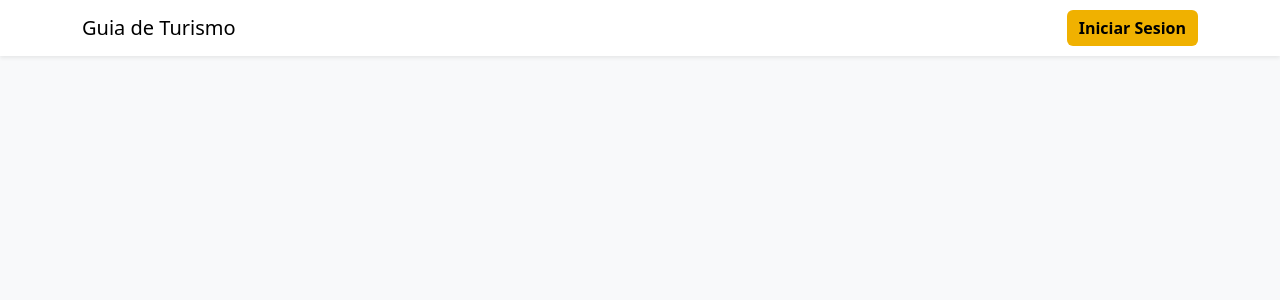
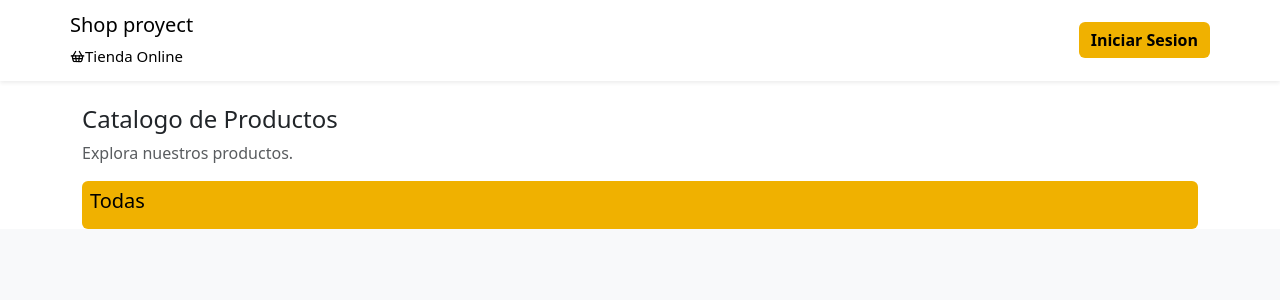
Before and after one commit to Xan147/Proyecto-guia-front, a React (Vite) app: page / in a window 1280 px wide. Shown: the top 300 px of the page. Built offline with nearby package versions, Linux system fonts and the light colour scheme.

Commit message:
Created navbar

```diff
--- a/src/App.css
+++ b/src/App.css
@@ -16,3 +16,11 @@
     background-color: #c09000 !important;
     color: #000000 !important;
 }
+
+.fs-text-nav {
+    font-size: 15px;
+}
+
+.app-color-bg {
+    background-color: #f0b100;
+}
--- a/src/components/comHome/Nav.jsx
+++ b/src/components/comHome/Nav.jsx
@@ -1,14 +1,21 @@
 import { Button, Container, Navbar } from "react-bootstrap";
+import { LuShoppingBasket } from "react-icons/lu";
+import { Outlet } from "react-router-dom";
 
 export default function NavBar() {
     return (
         <>
-        <Navbar expand="true" className="shadow-sm">
-            <Container>
-                <Navbar.Brand href="#">Guia de Turismo</Navbar.Brand>
+        <Navbar expand="true" className="shadow-sm mb-4">
+            <Container className="p-0">
+                <Navbar.Brand>
+                    <h5>Shop proyect</h5>
+                    <p className="fs-text-nav m-0 p-0 d-flex align-items-center"><LuShoppingBasket />Tienda Online</p>
+                </Navbar.Brand>
                 <Button className="fw-semibold app-color-button">Iniciar Sesion</Button>
             </Container>
         </Navbar>
+        {/*Oulet sirve para definir donde se renderiza el contenido de las paginas despues del NAV*/}
+        <Outlet />
         </>
     )
 }
--- /dev/null
+++ b/src/components/comHome/Tittle.jsx
@@ -0,0 +1,19 @@
+import { Card, Col, Row } from "react-bootstrap";
+
+export default function Tittle_Home() {
+    return (
+        <>
+        <h4>Catalogo de Productos</h4>
+        <p className="text-muted">Explora nuestros productos.</p>
+
+        <Row>
+            <Col>
+            <Card className="p-2 app-color-button">
+                <Card.Title>Todas</Card.Title>
+            </Card>
+            </Col>
+        </Row>
+        </>
+    )
+
+}
--- a/src/pages/Home.jsx
+++ b/src/pages/Home.jsx
@@ -1,9 +1,13 @@
-import NavBar from "../components/comHome/Nav";
+import { Container } from 'react-bootstrap';
+import '../components/comHome/style-home.css';
+import Tittle_Home from '../components/comHome/Tittle';
 
 export default function Home() {
     return (
         <>
-        <NavBar />
+        <Container>
+            <Tittle_Home />
+        </Container>
         </>
     )
 }
--- a/src/routes/AppRoutes.jsx
+++ b/src/routes/AppRoutes.jsx
@@ -1,12 +1,15 @@
 import { Navigate, Route, Routes } from "react-router-dom";
 import Home from "../pages/Home";
+import NavBar from "../components/comHome/Nav";
 
 export default function AppRoutes() {
     return (
         <>
         <Routes>
-            <Route path="/" element={<Home />} /> {/*Pagina principal*/}
-            <Route path="/*" element={<Navigate to="/" />} />
+            <Route element={<NavBar />}>
+                <Route path="/" element={<Home />} /> {/*Pagina principal*/}
+                <Route path="/*" element={<Navigate to="/" />} />
+            </Route>
         </Routes>
         </>
     )
```
Also changed, not shown: src/components/comHome/style-home.css (added).
